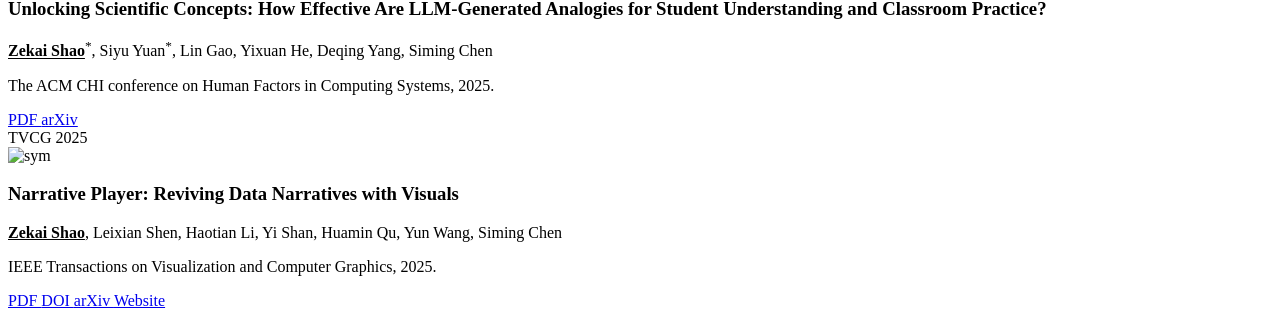
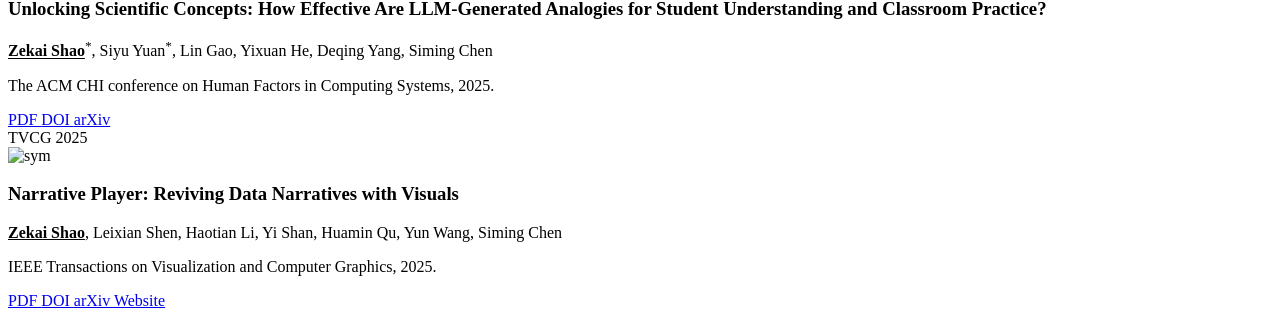
Before and after one commit to ZekaiShao25/ZekaiShao25.github.io, a Jekyll site: the page built from _pages/include/pub.md, in a window 1280 px wide and 900 px high, scrolled down 1013 px. Shown: the part 149-459 px from the top of the window. Built offline with Jekyll 4.4.1, drawn with Linux system fonts in a browser that asks for light colours; our own code applies the rules of GitHub Pages for plain Markdown files.

Commit message:
add doi of chi25 paper

```diff
--- a/_pages/include/pub.md
+++ b/_pages/include/pub.md
@@ -14,9 +14,9 @@ The ACM CHI conference on Human Factors in Computing Systems, 2025.
     <a class="_blank" href="./pdf/humananalogy.pdf" >
         <i class="fas fa-newspaper" aria-hidden="true"></i> PDF
     </a>
-    <!-- <a class="_blank" href="https://doi.org/10.1109/TVCG.2025.3530512">
+    <a class="_blank" href=" https://doi.org/10.1145/3706598.3714313">
         <i class="ai ai-doi ai-1x" aria-hidden="true"></i> DOI
-    </a> -->
+    </a>
     <a class="_blank" href="https://arxiv.org/abs/2502.16895">
         <i class="ai ai-arxiv ai-1x" aria-hidden="true"></i> arXiv
     </a>
```
